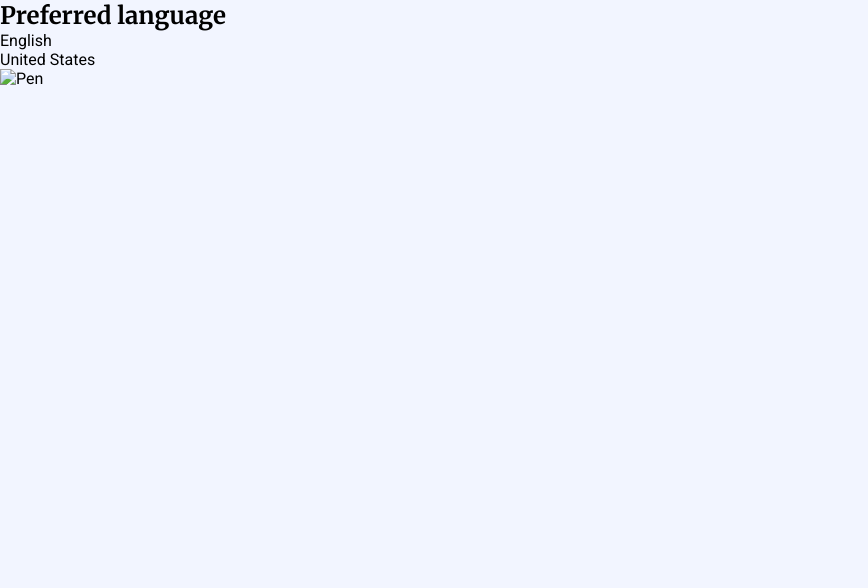
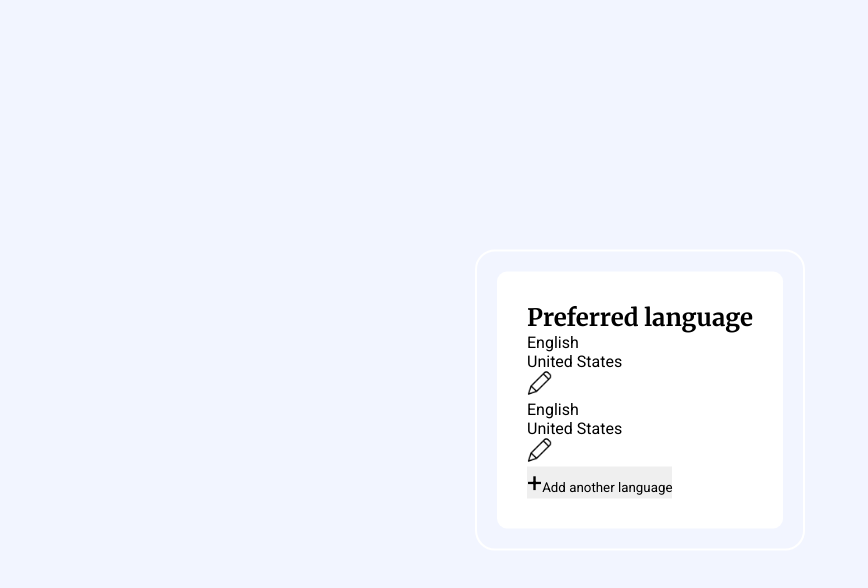
Before and after one commit to SebuhiNesirov/UIDesingDailyProjects, a plain HTML site: page day_1526/index.html in a window 1280 px wide. Shown: the whole page, without its empty margins (0-868 px from the left). Drawn offline with Linux system fonts and the light colour scheme.

Commit message:
Day1526
Day 1526 task

```diff
--- a/day_1526/index.html
+++ b/day_1526/index.html
@@ -20,9 +20,21 @@
                         <p>United States</p>
                     </div>
                     <div class="language-content_selection-list-icon">
-                        <img src="" alt="Pen">
+                        <img src="./img/pen.png" alt="Pen">
                     </div>
                 </div>
+                <div class="language-content_selection-list">
+                    <div class="language-content_selection-list_lang">
+                        <p>English</p>
+                        <p>United States</p>
+                    </div>
+                    <div class="language-content_selection-list-icon">
+                        <img src="./img/pen.png" alt="Pen">
+                    </div>
+                </div>
+            </div>
+            <div class="language-content_bottom">
+                <button><span>+</span>Add another language</button>
             </div>
         </div>
     </div>
--- a/day_1526/scss/main.scss
+++ b/day_1526/scss/main.scss
@@ -40,3 +40,57 @@ h1,h2,h3,h4,h5,h6 {
 body {
     background-color:$background-color;
 }
+
+
+.language {
+    position: absolute;
+    top: 50%;
+    left: 50%;
+    transform: translate(-50%,-50%);
+    // background-color: transparent;
+    border: 2px solid $light-color;
+    border-radius: 20px;
+    padding: 20px;
+
+    .language-content {
+        // width: 450px;
+        // height: 400px;
+
+        padding: 30px;
+        background-color: $light-color;
+        border-radius: 10px;
+
+        h2 {}
+
+        .language-content_selection {
+
+            .language-content_selection-list {
+
+                .language-content_selection-list_lang {
+
+                    p {}
+                }
+
+                .language-content_selection-list-icon {
+
+                    img {
+                        width: 25px;
+                        height: 25px;
+                    }
+                }
+            }
+
+
+        }
+
+        .language-content_bottom {
+
+            button {
+
+                span {
+                    font-size: 2em;
+                }
+            }
+        }
+    }
+}
```
Also changed, not shown: day_1526/css/main.css, 1 other file.
